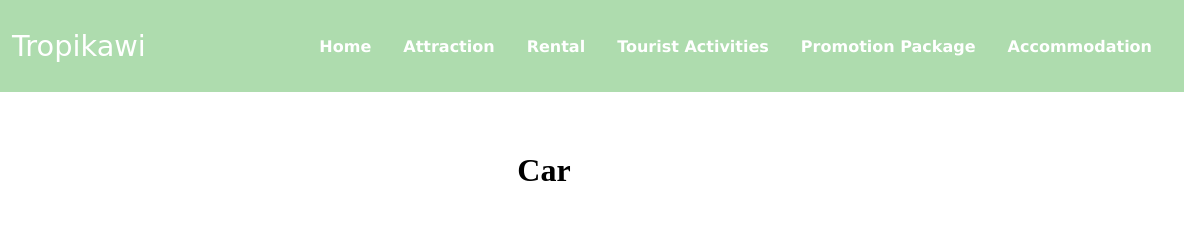
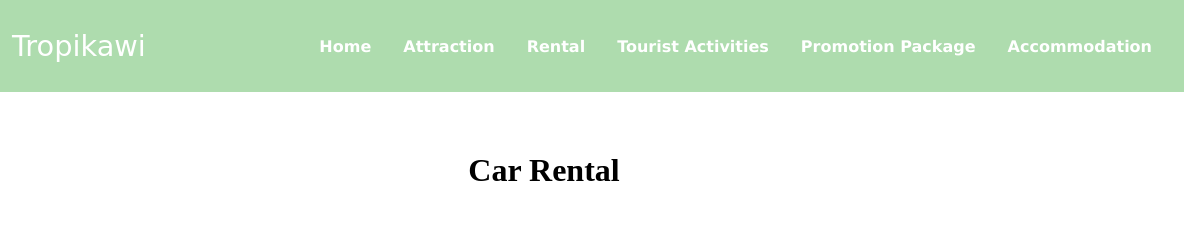
Before and after one commit to dinahhhd/Tropikawi, a plain HTML site: page rental-car.html in a window 1280 px wide. Shown: the top 227 px of the page, 96-1280 px from the left. Drawn offline with Linux system fonts and the light colour scheme.

Commit message:
Update rental-car.html

```diff
--- a/rental-car.html
+++ b/rental-car.html
@@ -191,7 +191,7 @@ table, th, td {
   </nav>
 </header>
 
-<h1 style="font-family: 'Font Name', fallback; margin-top:60px; margin-bottom:40px; text-align:center;">Car</h1>
+<h1 style="font-family: 'Font Name', fallback; margin-top:60px; margin-bottom:40px; text-align:center;">Car Rental</h1>
 
 <table style="width:100%">
   <tr>
```
